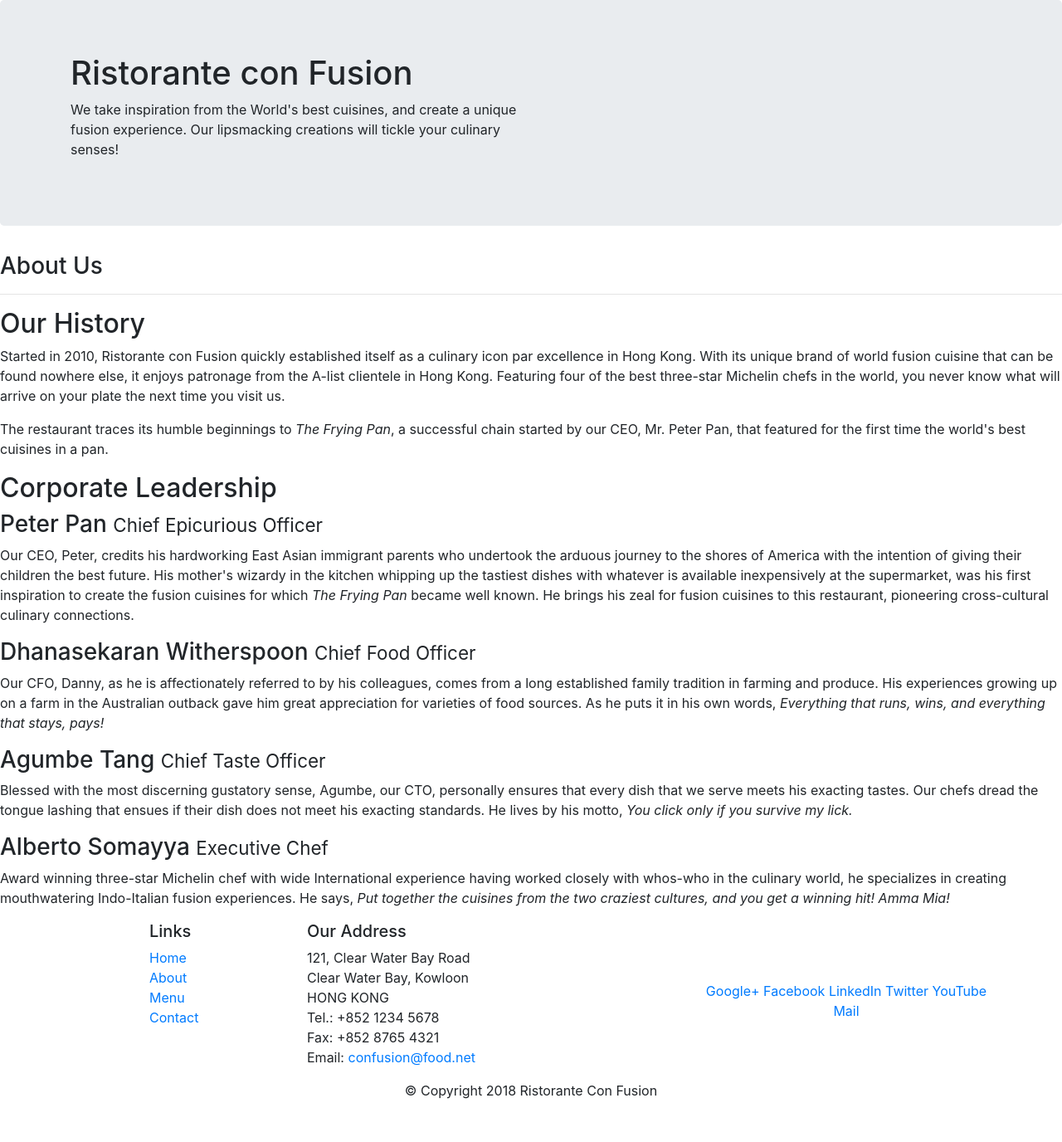
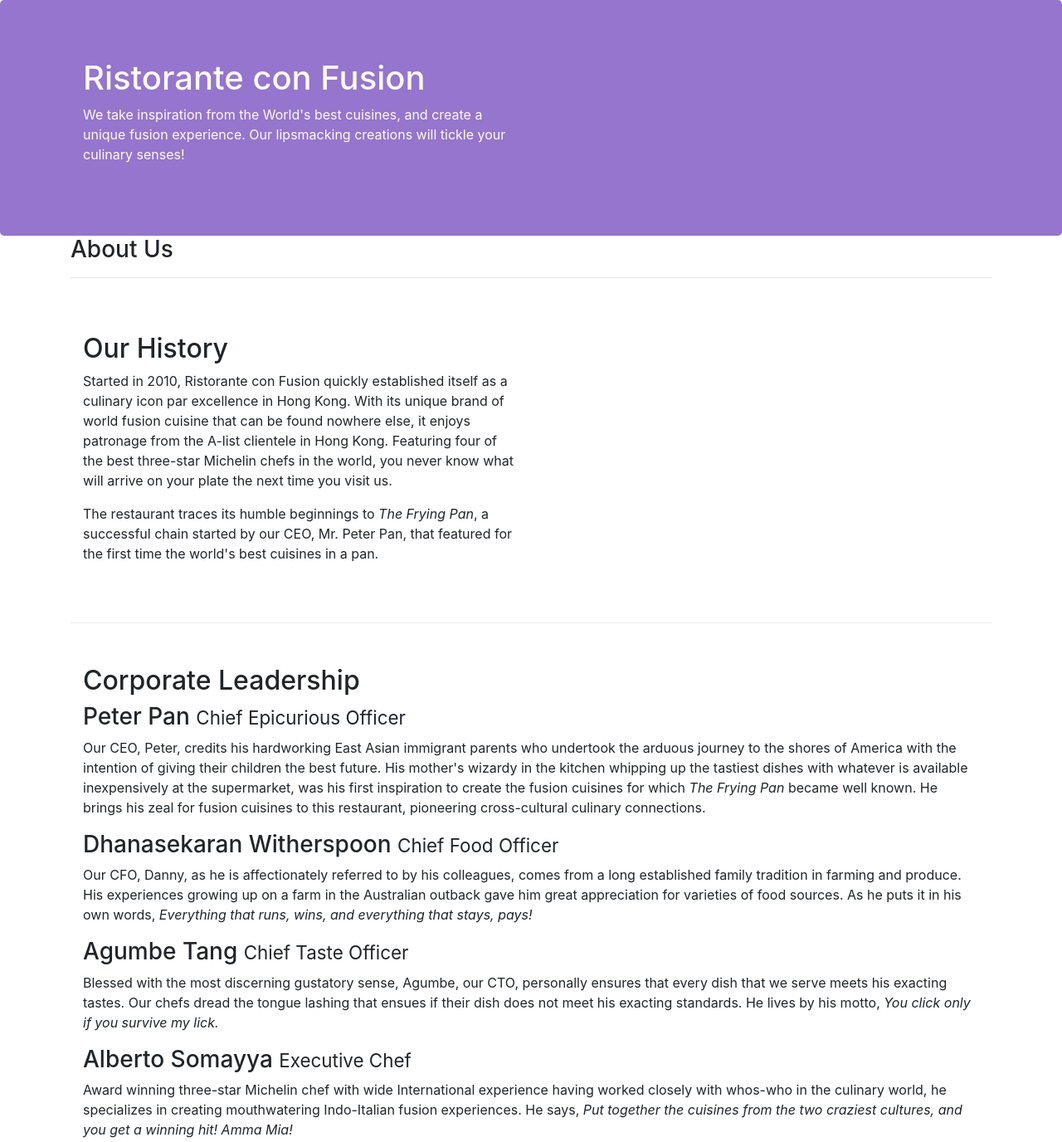
Before and after one commit to Harsh3341/Assignment-1-Coursera-, a website: page aboutus.html in a window 1280 px wide. Shown: the top 1376 px of the page at 83% size. Before the commit the page ends 1342 px from the top, so only its background shows below. Drawn offline with nearby package versions, Linux system fonts and the light colour scheme.

Commit message:
Final Commit Assignment-1

```diff
--- a/aboutus.html
+++ b/aboutus.html
@@ -2,6 +2,10 @@
 <html lang="en">
 
 <head>
+    <meta charset="utf-8">
+    <meta name="viewport" content="width=device-width, initial-scale=1, shrink-to-fit=no">
+    <meta http-equiv="x-ua-compatible" content="ie=edge">
+
     <link rel="stylesheet" href="node_modules/bootstrap/dist/css/bootstrap.min.css">
     <link rel="stylesheet" href="css/styles.css">
 
@@ -25,16 +29,16 @@
         </div>
     </header>
 
-    <div>
-        <div>
-            <div>
+    <div class="container">
+        <div class="row">
+            <div class="col-12">
                 <h3>About Us</h3>
                 <hr>
             </div>
         </div>
 
-        <div>
-            <div>
+        <div class="row row-content">
+            <div class="col-12 col-sm-6">
                 <h2>Our History</h2>
                 <p>Started in 2010, Ristorante con Fusion quickly established itself as a culinary icon par excellence
                     in Hong Kong. With its unique brand of world fusion cuisine that can be found nowhere else, it
@@ -49,11 +53,12 @@
         </div>
 
 
-        <div>
-            <div>
+        <div class="row row-content ">
+            <div class="col-12">
                 <h2>Corporate Leadership</h2>
                 <h3>Peter Pan <small>Chief Epicurious Officer</small></h3>
-                <p>Our CEO, Peter, credits his hardworking East Asian immigrant parents who undertook the arduous
+                <p class="d-none d-sm-block">Our CEO, Peter, credits his hardworking East Asian immigrant parents who
+                    undertook the arduous
                     journey to the shores of America with the intention of giving their children the best future. His
                     mother's wizardy in the kitchen whipping up the tastiest dishes with whatever is available
                     inexpensively at the supermarket, was his first inspiration to create the fusion cuisines for which
@@ -61,18 +66,21 @@
                     restaurant, pioneering cross-cultural culinary connections.
                 </p>
                 <h3>Dhanasekaran Witherspoon <small>Chief Food Officer</small></h3>
-                <p>Our CFO, Danny, as he is affectionately referred to by his colleagues, comes from a long established
+                <p class="d-none d-sm-block">Our CFO, Danny, as he is affectionately referred to by his colleagues,
+                    comes from a long established
                     family tradition in farming and produce. His experiences growing up on a farm in the Australian
                     outback gave him great appreciation for varieties of food sources. As he puts it in his own words,
                     <em>Everything that runs, wins, and everything that stays, pays!</em>
                 </p>
                 <h3>Agumbe Tang <small>Chief Taste Officer</small></h3>
-                <p>Blessed with the most discerning gustatory sense, Agumbe, our CTO, personally ensures that every dish
+                <p class="d-none d-sm-block">Blessed with the most discerning gustatory sense, Agumbe, our CTO,
+                    personally ensures that every dish
                     that we serve meets his exacting tastes. Our chefs dread the tongue lashing that ensues if their
                     dish does not meet his exacting standards. He lives by his motto, <em>You click only if you survive
                         my lick.</em></p>
                 <h3>Alberto Somayya <small>Executive Chef</small></h3>
-                <p>Award winning three-star Michelin chef with wide International experience having worked closely with
+                <p class="d-none d-sm-block">Award winning three-star Michelin chef with wide International experience
+                    having worked closely with
                     whos-who in the culinary world, he specializes in creating mouthwatering Indo-Italian fusion
                     experiences. He says, <em>Put together the cuisines from the two craziest cultures, and you get a
                         winning hit! Amma Mia!</em></p>
--- a/css/styles.css
+++ b/css/styles.css
@@ -0,0 +1,30 @@
+.row-header {
+    margin: 0px auto;
+    padding: 0px;
+}
+
+.row-content {
+    margin: 0px auto;
+    padding: 50px 0px 50px 0px;
+    border-bottom: 1px ridge;
+    min-height: 400px;
+}
+
+.footer {
+    background-color: #D1C4E9;
+    margin: 0px auto;
+    padding: 20px 0px 20px 0px;
+}
+
+.jumbotron {
+    padding: 70px 30px 70px 30px;
+    margin: 0px auto;
+    background: #9575CD;
+    color: floralwhite;
+}
+
+address {
+    font-size: 80%;
+    margin: 0px;
+    color: #0f0f0f;
+}
```
